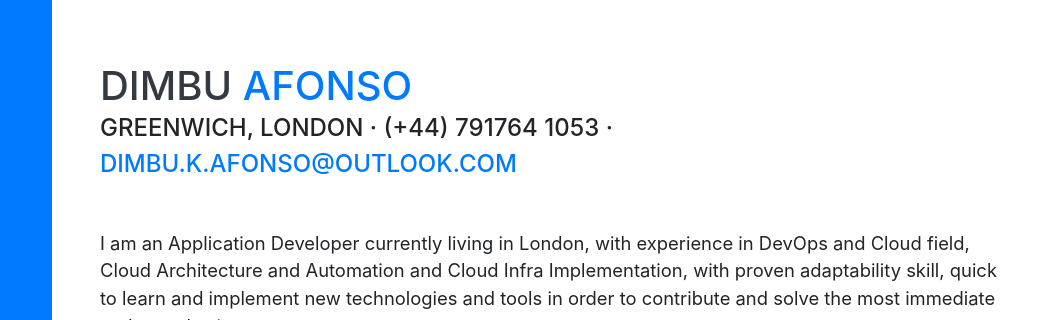
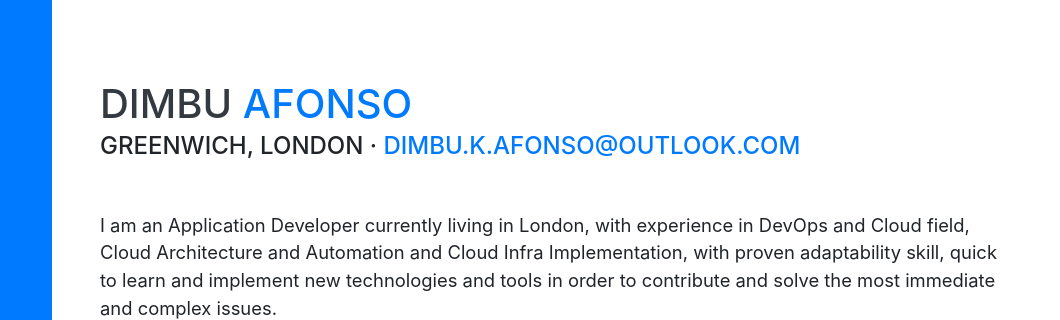
Before and after one commit to ddotafonso/ddotafonso.github.io, a website with bundled scripts: page index.html in a window 1280 px wide. Shown: the part 147-467 px from the top of the page, 220-1280 px from the left. Built offline with nearby package versions, Linux system fonts and the light colour scheme; a web font is replaced by a local one.

```diff
--- a/index.html
+++ b/index.html
@@ -66,7 +66,7 @@
                 <h1 class="mb-0">Dimbu
                     <span class="text-primary">Afonso</span>
                 </h1>
-                <div class="subheading mb-5">Greenwich, London · (+44) 791764 1053 ·
+                <div class="subheading mb-5">Greenwich, London ·
                     <a href="mailto:name@email.com">dimbu.k.afonso@outlook.com</a>
                 </div>
                 <p class="lead mb-5">I am an Application Developer currently living in London, with experience in DevOps and Cloud field, Cloud Architecture and Automation and Cloud Infra Implementation, with proven adaptability skill, quick to learn and implement new technologies
```
